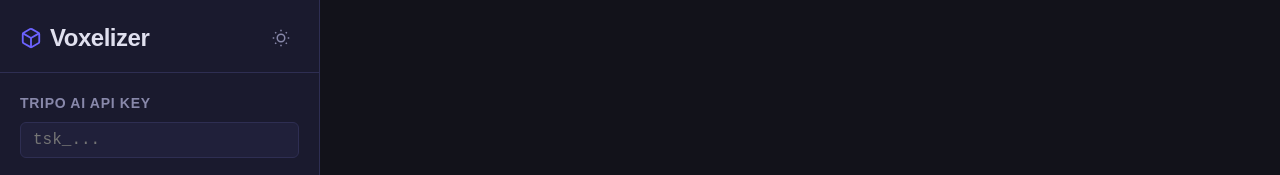
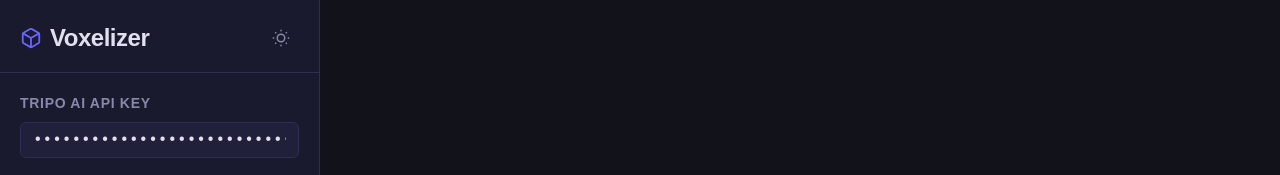
Before and after one commit to vpneoterra/voxelizer, a plain HTML site: page index.html in a window 1280 px wide. Shown: the top 175 px of the page. Drawn offline with nearby package versions, Linux system fonts and the light colour scheme.

Commit message:
Add default Tripo AI API key

```diff
--- a/index.html
+++ b/index.html
@@ -670,7 +670,7 @@ body {
       <div class="api-key-section">
         <label for="apiKeyInput">Tripo AI API Key</label>
         <div class="api-key-input-wrap">
-          <input type="password" id="apiKeyInput" placeholder="tsk_..." autocomplete="off">
+          <input type="password" id="apiKeyInput" placeholder="tsk_..." autocomplete="off" value="tsk_KZcdv4OqQOC0v-SKIVbpi87RfWwmGjfSOFYZonRnouo">
         </div>
       </div>
 
```
